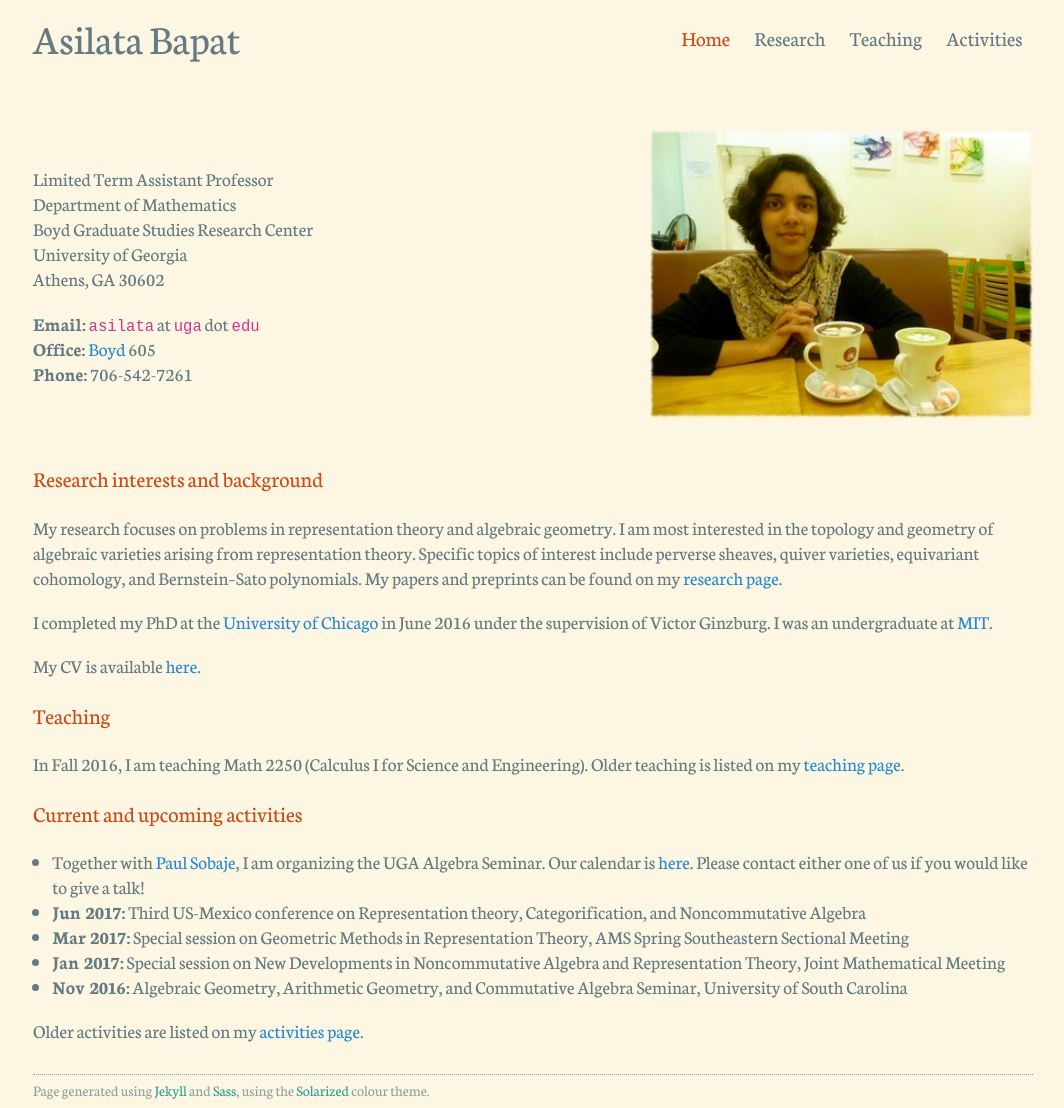
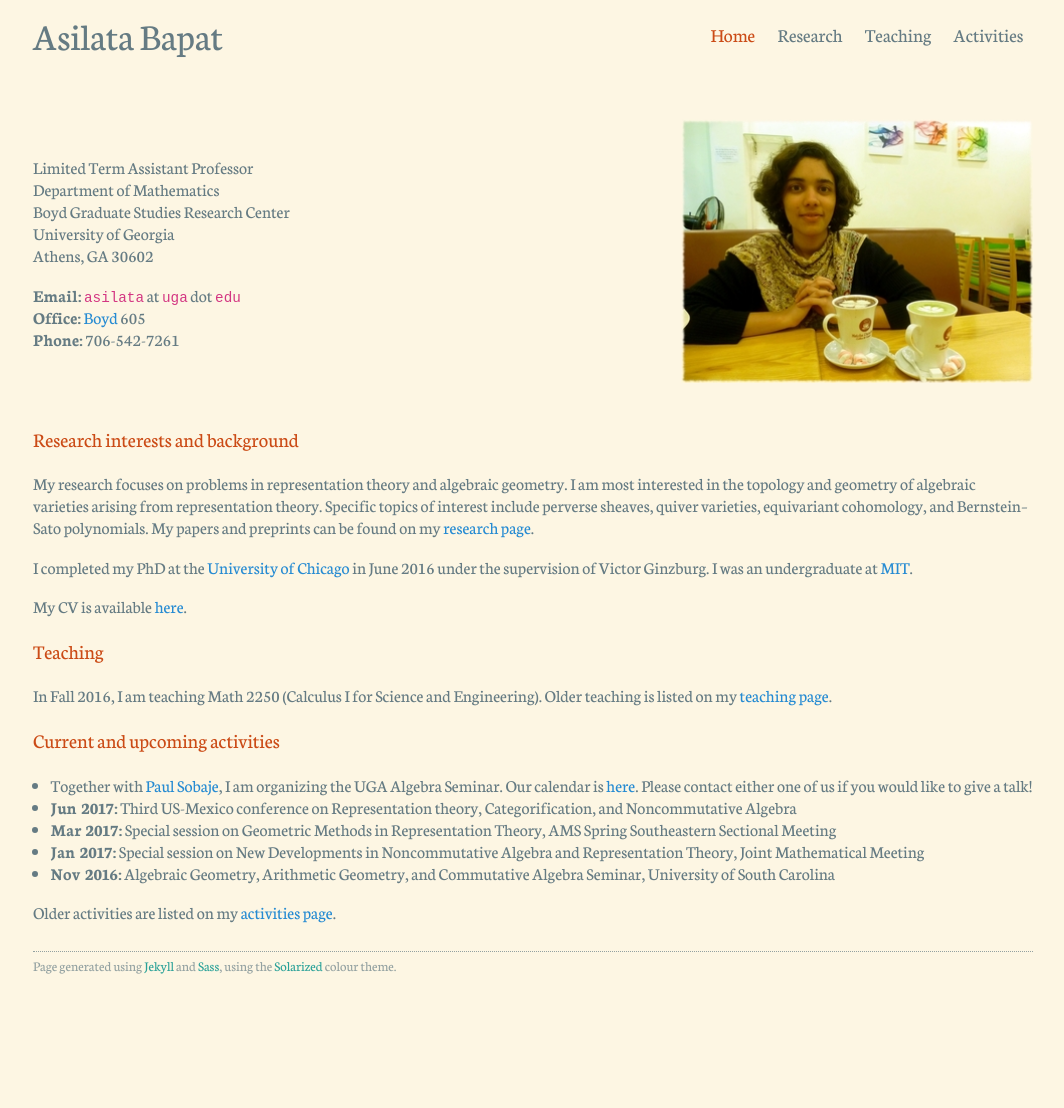
Before and after one commit to dongmouren0/dongmouren.github.io, a Jekyll site: the page built from index.md, in a window 1280 px wide. Shown: the whole page, without its empty margins (107-1171 px from the left). Built offline with Jekyll 4.4.1, drawn with Linux system fonts in a browser that asks for light colours; after the commit the page ends 982 px from its top, so only the background shows below that.

Commit message:
Minor appearance fixes.

```diff
--- a/css/stylesheet.scss
+++ b/css/stylesheet.scss
@@ -25,7 +25,7 @@ $body-font: Neuton;
         .intro {
           flex-direction: row-reverse;
         }
-        font-size:120%;
+        font-size:110%;
     }
 }
 
```
Also changed, not shown: activities/index.md (+1 -1 lines).
